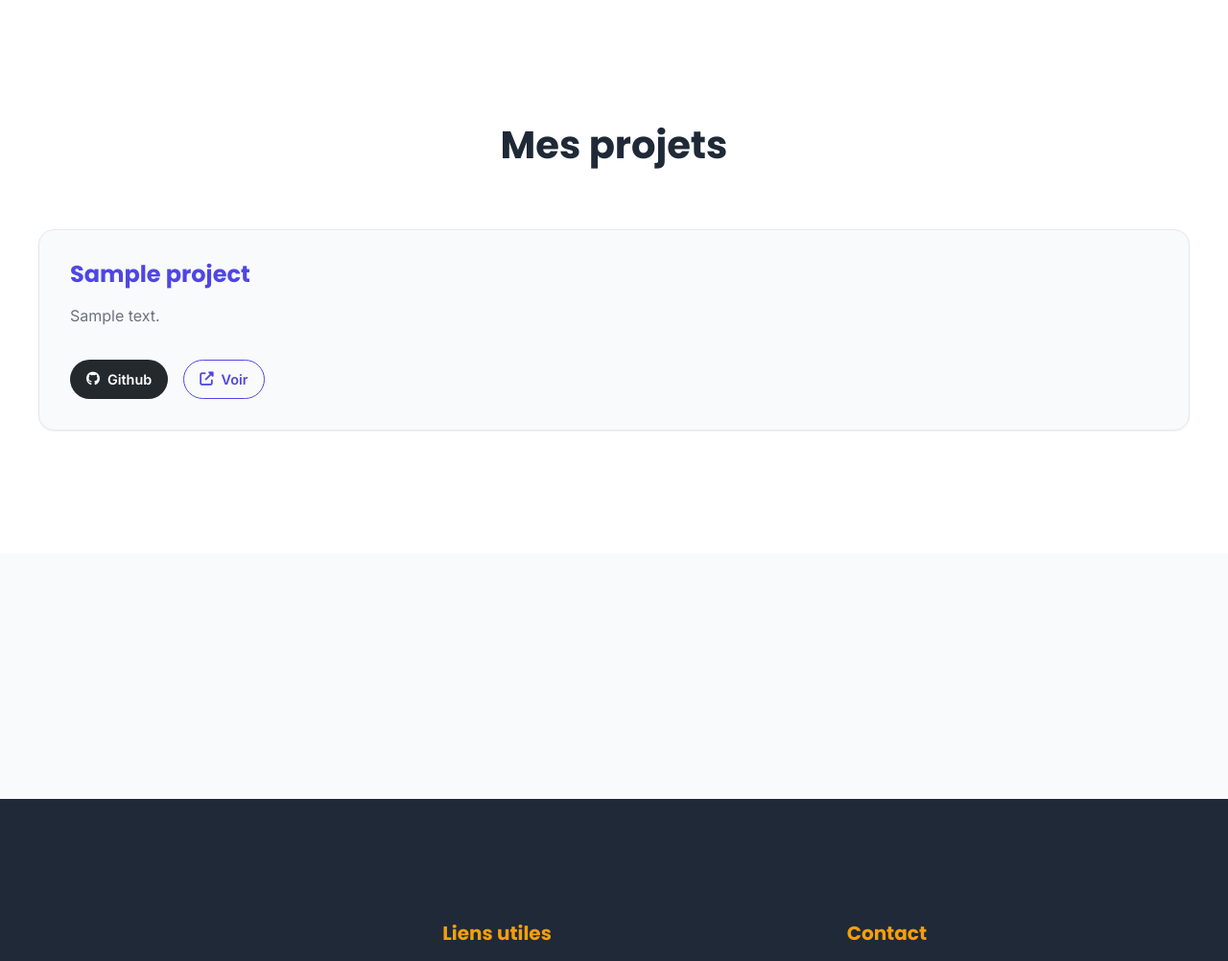
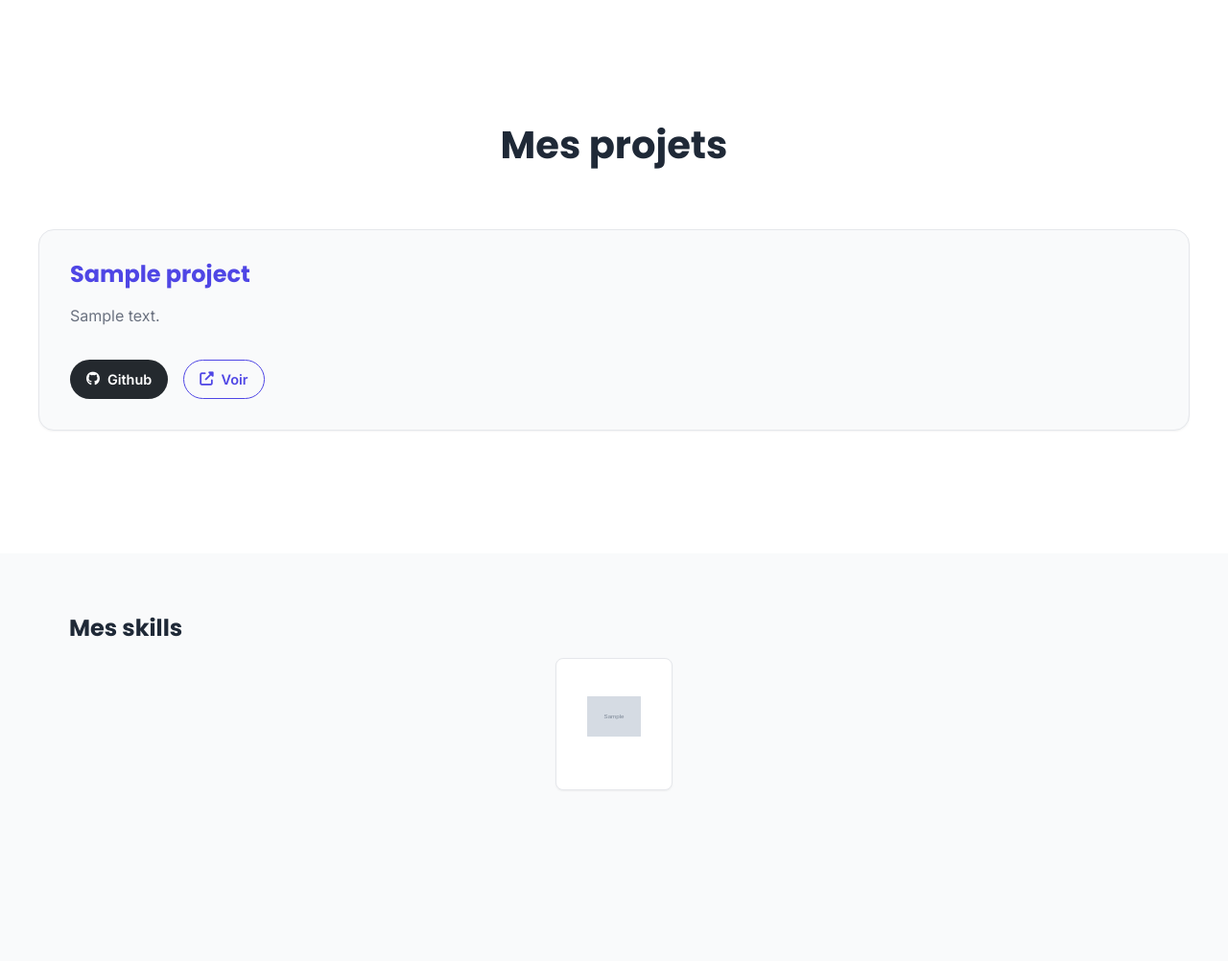
Before and after one commit to cc-didic/MonPorteFolio, a PHP site: page / in a window 1280 px wide. Shown: the part 959-1961 px from the top of the page at 96% size. Run offline with PHP 8.4, Linux system fonts and the light colour scheme; tables that the repository leaves empty or names only in its code hold one stand-in row (values such as "Sample post"); grey boxes marked "Sample" are stand-in pictures.

Commit message:
Add skill section

```diff
--- a/index.php
+++ b/index.php
@@ -64,6 +64,42 @@
 
         <section class="skills">
 
+            <h2>Mes skills</h2>
+            <div class="list-skills">
+                <?php
+                    $pdo = getDBConnection();
+
+                    $sql = "SELECT * FROM my_portfolio_php.skills;";
+
+                    $stmt = $pdo->prepare($sql);
+                    $stmt->execute();
+
+                    $result = $stmt->fetchAll();
+
+                    foreach($result as $row) :?>
+
+                        <article class="skill">
+
+                            <?php if($row['logo'] == null): ?>
+                                <!-- Nom -->
+                                <h3>
+                                    <?php echo htmlspecialchars($row['name'], ENT_QUOTES, 'UTF-8') . "\t"; ?>
+                                </h3>
+
+                            <?php else: ?>
+                                <!-- Logo -->
+                                <p class="img">
+                                    <img src="<?php echo htmlspecialchars($row['logo'], ENT_QUOTES, 'UTF-8') . "\t"; ?>" alt= "<?php echo htmlspecialchars($row['name'], ENT_QUOTES, 'UTF-8') . "\t"; ?>"/>
+                                </p>
+
+                            <?php endif; ?>
+
+                        </article>
+
+                    <?php endforeach; ?>
+
+            </div>
+
         </section>
 
         <section class="references">
--- a/style.css
+++ b/style.css
@@ -426,3 +426,83 @@ button, .btn {
         flex-direction: column;
     }
 }
+
+
+
+
+
+
+
+
+
+
+
+/* Skills section styles */
+.skills {
+    /* conserve le padding global, centré */
+    background: transparent;
+}
+
+.list-skills {
+    display: grid;
+    grid-template-columns: repeat(auto-fit, minmax(140px, 1fr));
+    gap: var(--spacing-md);
+    max-width: 1200px;
+    margin: 0 auto;
+    align-items: center;
+    justify-items: center;
+}
+
+.skill {
+    background: var(--surface-color);
+    padding: calc(var(--spacing-sm) + 0.5rem);
+    border-radius: var(--radius-md);
+    box-shadow: var(--shadow-sm);
+    transition: transform 0.25s ease, box-shadow 0.25s ease;
+    border: 1px solid var(--border-color);
+    display: flex;
+    flex-direction: column;
+    align-items: center;
+    gap: 0.5rem;
+    text-align: center;
+    min-height: 110px;
+}
+
+.skill:hover {
+    transform: translateY(-6px);
+    box-shadow: var(--shadow-md);
+}
+
+.skill .img {
+    width: 72px;
+    height: 72px;
+    display: flex;
+    align-items: center;
+    justify-content: center;
+}
+
+.skill .img img {
+    width: 56px;
+    height: 56px;
+    object-fit: contain;
+    border-radius: 8px;
+}
+
+.skill h3 {
+    font-size: 1rem;
+    color: var(--secondary-color);
+    margin: 0;
+    font-weight: 600;
+}
+
+@media (max-width: 480px) {
+    .list-skills {
+        grid-template-columns: repeat(2, 1fr);
+        gap: var(--spacing-sm);
+    }
+
+    .skill {
+        padding: var(--spacing-sm);
+        min-height: 90px;
+    }
+}
```
Also changed, not shown: img/skills/php.png (added), img/skills/scss.png (added), img/skills/symfony.png (added), includes/header.php (line endings or trailing spaces).
